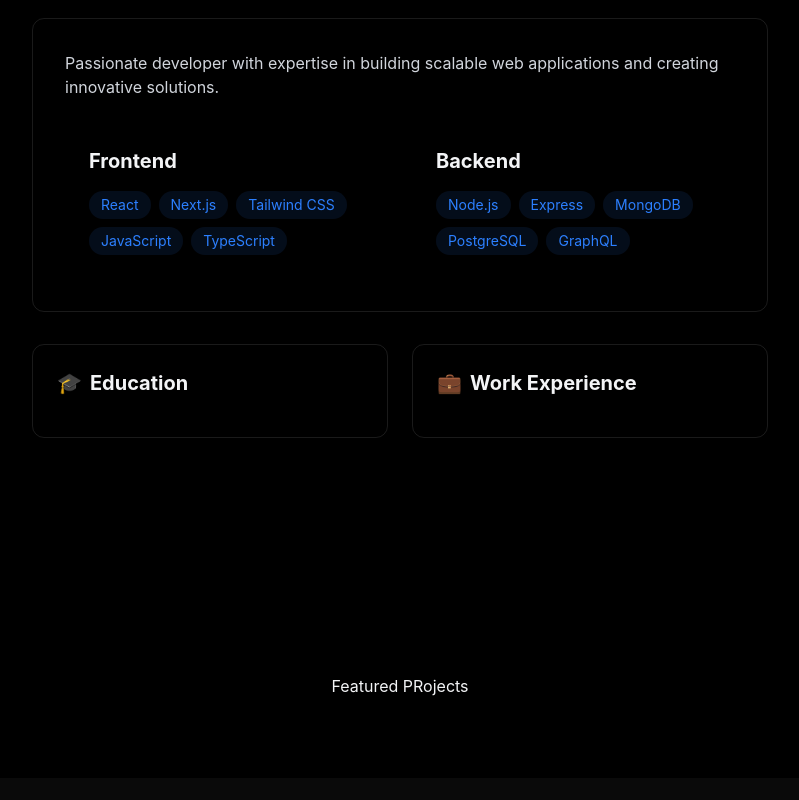
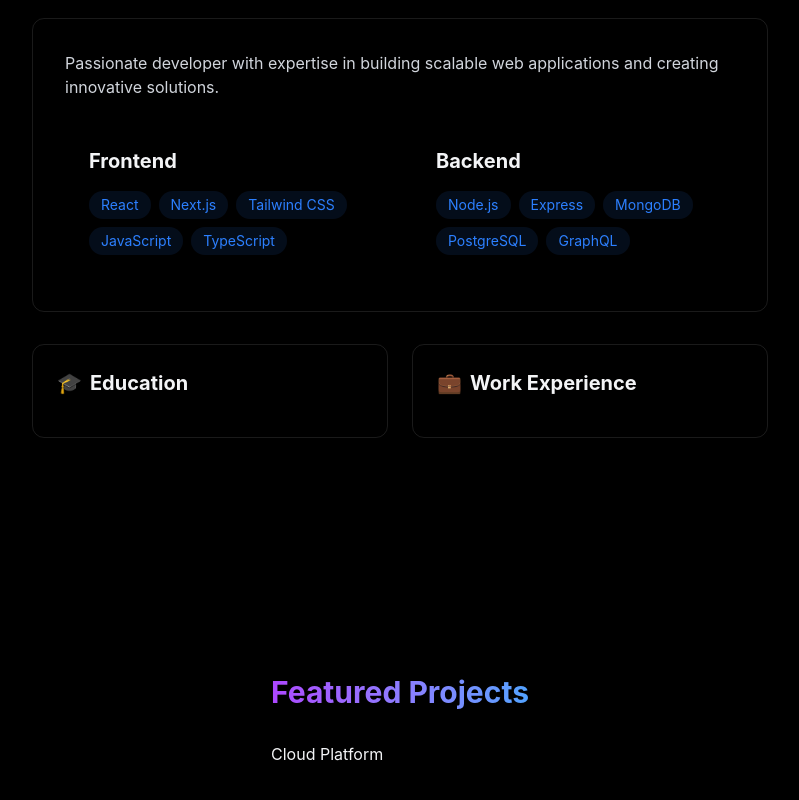
Before and after one commit to joohhhnnnny/Portfolio, a React (Vite) app: page / in a window 1280 px wide. Shown: the part 1006-1806 px from the top of the page, without its empty margins (240-1039 px from the left). Before the commit the page ends 1784 px from the top, so only its background shows below. Built offline with nearby package versions, Linux system fonts and the light colour scheme.

Commit message:
balik nasaaaad

```diff
--- a/src/components/sections/Projects.jsx
+++ b/src/components/sections/Projects.jsx
@@ -5,7 +5,16 @@ export const Projects = () => {
       className="main-h-screen flex items-center justify-center py-20"
     >
       <div className="max-w-5xl mx-auto px-4">
-        <h2>Featured PRojects</h2>
+        <h2 className="text-3xl font-bold mb-8 bg-gradient-to-r from-purple-500 to-blue-400 bg-clip-text text-transparent text-center">
+          Featured Projects
+        </h2>
+        <div className="grid grid-cols-1 md:grid-cols-2 gap-6">
+
+          <div>
+            <h3> Cloud Platform </h3>
+          </div>
+
+        </div>
       </div>
     </section>
   );
```
